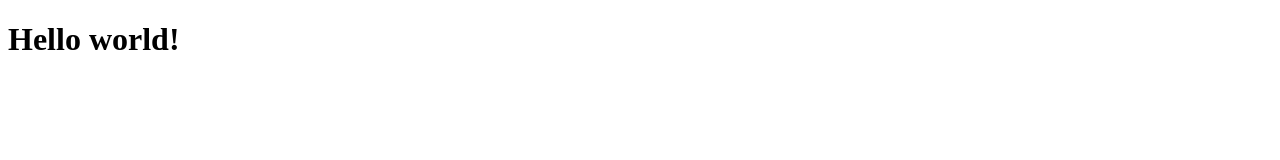
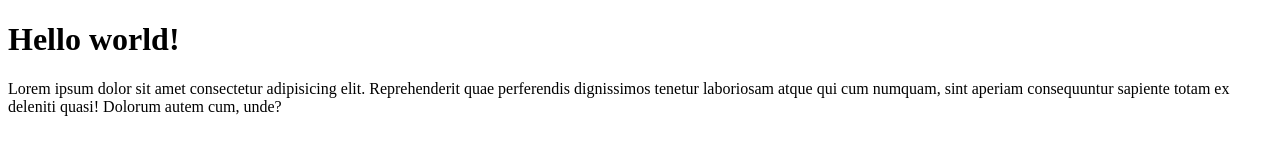
Before and after one commit to yuda-yudistira/yuda-remote-repo-3, a plain HTML site: page index.html in a window 1280 px wide. Drawn offline with Linux system fonts and the light colour scheme.

Commit message:
menambahkan baris paragraf

```diff
--- a/index.html
+++ b/index.html
@@ -7,5 +7,6 @@
 </head>
 <body>
 	<h1>Hello world!</h1>
+	<p>Lorem ipsum dolor sit amet consectetur adipisicing elit. Reprehenderit quae perferendis dignissimos tenetur laboriosam atque qui cum numquam, sint aperiam consequuntur sapiente totam ex deleniti quasi! Dolorum autem cum, unde?</p>
 </body>
 </html>
```
